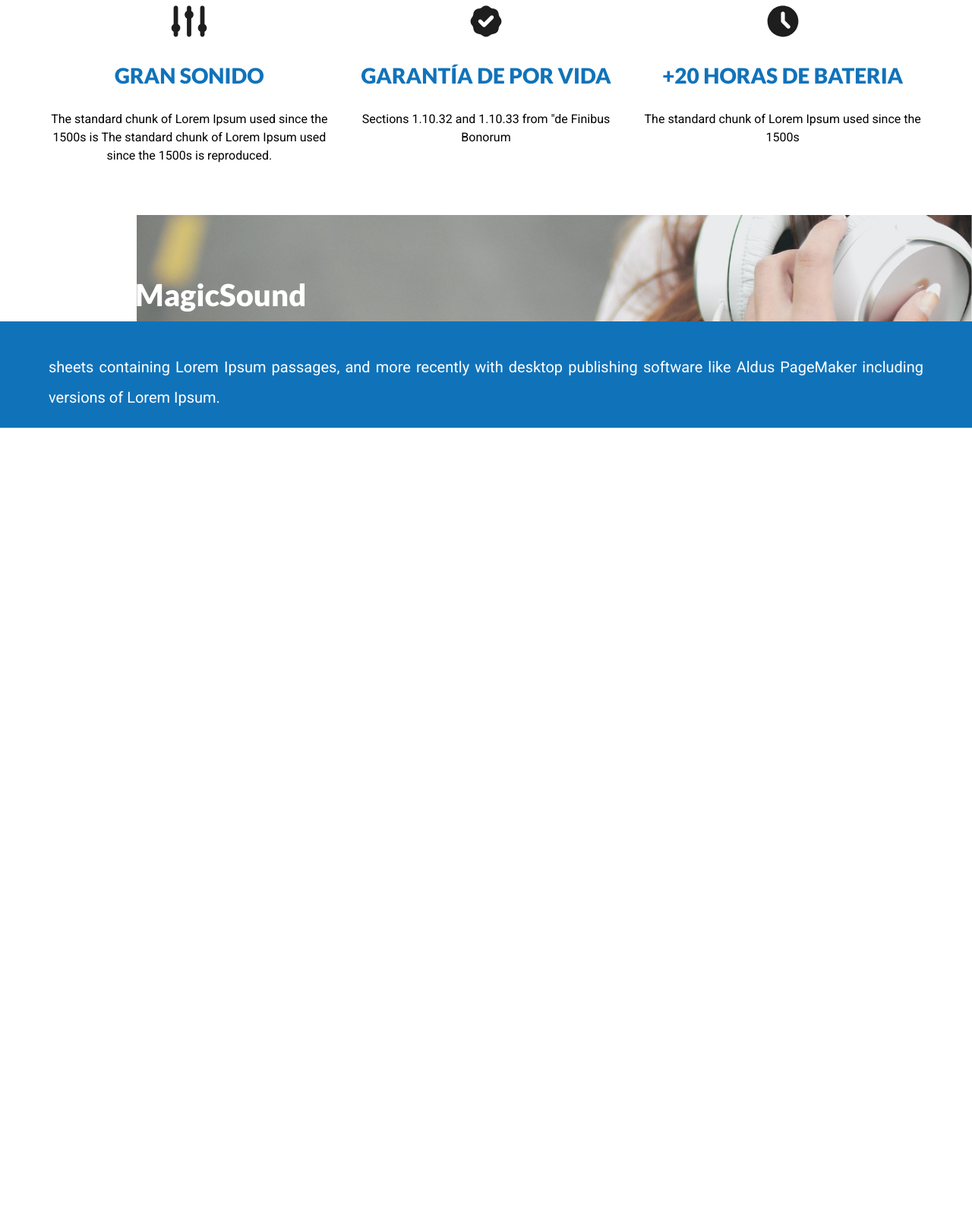
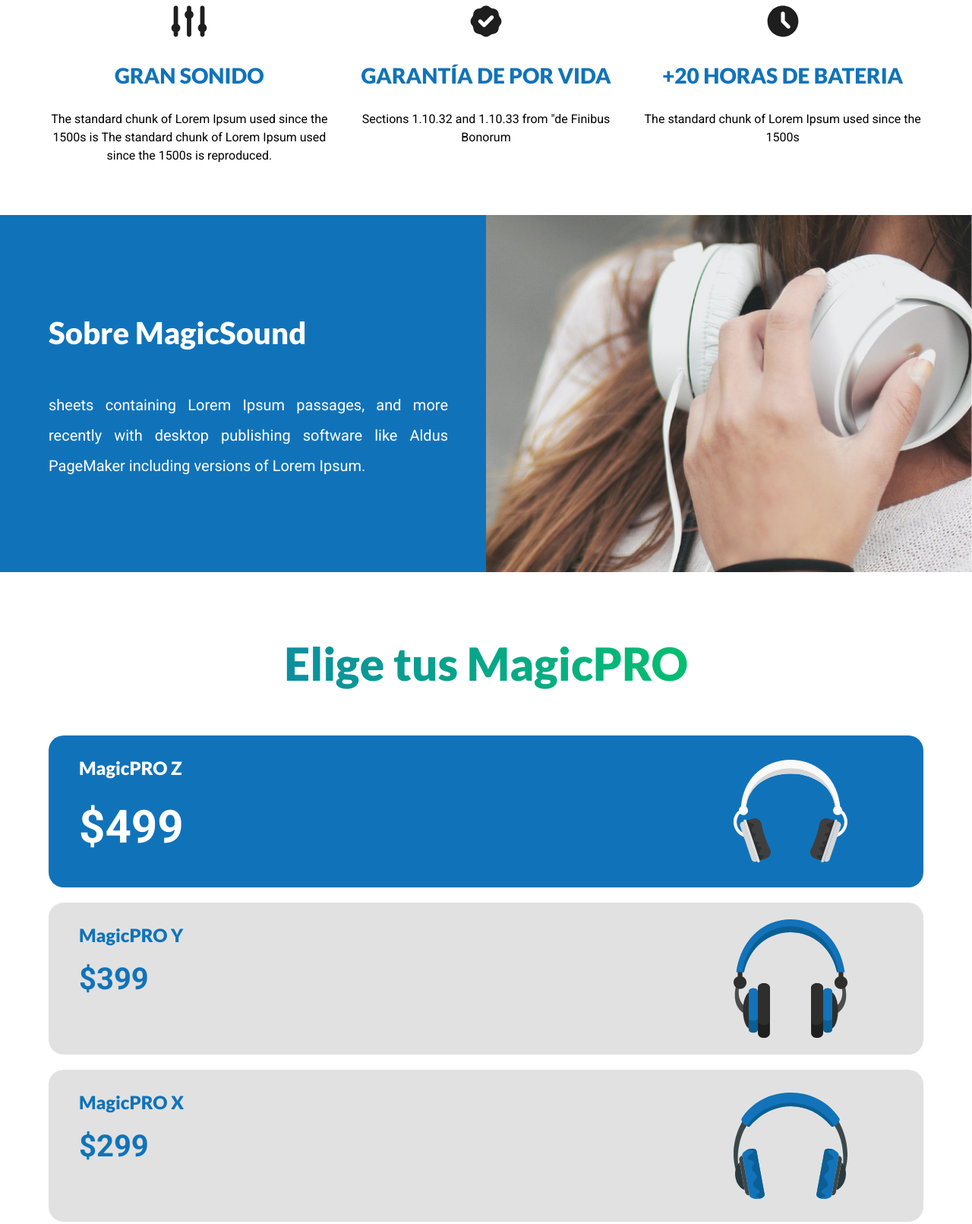
Before and after one commit to JorgeDevmm/personal-SoundTech-Magic, a plain HTML site: page index.html in a window 1280 px wide. Shown: the part 723-2334 px from the top of the page at 76% size. Before the commit the page ends 1286 px from the top, so only its background shows below. Drawn offline with nearby package versions, Linux system fonts and the light colour scheme.

Commit message:
Aplicando css a la sección modelos

```diff
--- a/css/styles.css
+++ b/css/styles.css
@@ -235,6 +235,7 @@ img {
 .icono img {
   width: 5rem;
   margin: 0 auto;
+  color: var(--negro);
 }
 .icono h3 {
   color: var(--primario);
@@ -254,15 +255,36 @@ img {
   background-repeat: repeat, no-repeat;
   background-size: 100%, 110rem;
 }
+@media (min-width: 768px) {
+  .sobre-tech {
+    background-image: linear-gradient(
+        to left,
+        transparent 50%,
+        var(--primario) 0%
+      ),
+      url(../img/imagen-mujer.jpg);
+    background-position: center;
+    background-repeat: repeat, no-repeat;
+    background-size: 100%, 100%;
+  }
+}
+/* @media (min-width: 1600px) {
+  .sobre-tech {
+    background-size: 100%, 210rem;
+  }
+} */
 .sobre-tech-grid {
   display: grid;
-  grid-template-rows: repeat(2, 40rem);
+  grid-template-rows: repeat(2, 35rem);
   row-gap: var(--separacion);
 }
 @media (min-width: 768px) {
   .sobre-tech-grid {
-    grid-template-rows: 1fr;
-    grid-template-columns: 1fr;
+    grid-template-rows: unset; /*eliminar fila*/
+    row-gap: unset;
+    grid-template-columns: repeat(2, 1fr);
+    column-gap: calc(var(--separacion) * 2);
+    padding: calc(var(--separacion) * 2) 0;
   }
 }
 .texto-sobre-tech {
@@ -271,6 +293,12 @@ img {
   display: flex;
   flex-direction: column;
   justify-content: space-around;
+  padding-bottom: var(--separacion);
+}
+@media (min-width: 768px) {
+  .texto-sobre-tech {
+    padding-bottom: 0;
+  }
 }
 .texto-sobre-tech h2 {
   font-size: 4rem;
@@ -280,3 +308,55 @@ img {
   line-height: 2;
   text-align: justify;
 }
+
+/** Modelos **/
+.modelos {
+  padding: var(--separacion) 0;
+}
+.header-modelos {
+  font-size: 6rem;
+  margin-bottom: var(--separacion);
+}
+.listado-modelos {
+  display: flex;
+  flex-direction: column-reverse;
+}
+
+.modelo {
+  background-color: var(--grisClaro);
+  margin-bottom: 2rem;
+  padding-left: 4rem;
+  color: var(--primario);
+  border-radius: 2rem;
+  min-height: 20rem;
+
+  background-repeat: no-repeat;
+  background-size: 15rem;
+  background-position: 90%, center;
+}
+.modelo h3 {
+  font-size: 2.4rem;
+}
+.modelo .precio {
+  font-size: 4rem;
+  font-weight: bold;
+  line-height: 0;
+}
+.modelo:first-of-type {
+  margin-bottom: 0;
+}
+.modelo-x {
+  background-image: url(../img/modelo-x.svg);
+}
+.modelo-y {
+  background-image: url(../img/modelo-y.svg);
+}
+.modelo-z {
+  background-image: url(../img/modelo-z.svg);
+
+  color: var(--blanco);
+  background-color: var(--primario);
+}
+.modelo-z .precio {
+  font-size: 6rem;
+}
--- a/index.html
+++ b/index.html
@@ -75,7 +75,7 @@
 
           <div class="texto-header">
             <p class="tagline-producto">Calidad de Sonido Envolvente</p>
-            <h1 class="nombre-producto degradado-verde">MagicSound</h1>
+            <h1 class="nombre-producto degradado-verde">MagicPro</h1>
             <p class="descripcion-producto">
               Lorem ipsum dolor sit amet consectetur, adipisicing elit.
               Voluptatibus fugiat sequi explicabo laudantium architecto, nobis
@@ -124,6 +124,27 @@
       </div>
     </section>
 
+    <main class="contenedor modelos">
+      <h2 class="text-center degradado-verde header-modelos">
+        Elige tus MagicPRO
+      </h2>
+      <div class="listado-modelos">
+        <div class="modelo modelo-x">
+          <h3>MagicPRO X</h3>
+          <p class="precio">$299</p>
+        </div>
+
+        <div class="modelo modelo-y">
+          <h3>MagicPRO Y</h3>
+          <p class="precio">$399</p>
+        </div>
+
+        <div class="modelo modelo-z">
+          <h3>MagicPRO Z</h3>
+          <p class="precio">$499</p>
+        </div>
+      </div>
+    </main>
     <!--fin header-->
     <script src="js/scripts.js" type="module"></script>
   </body>
```
